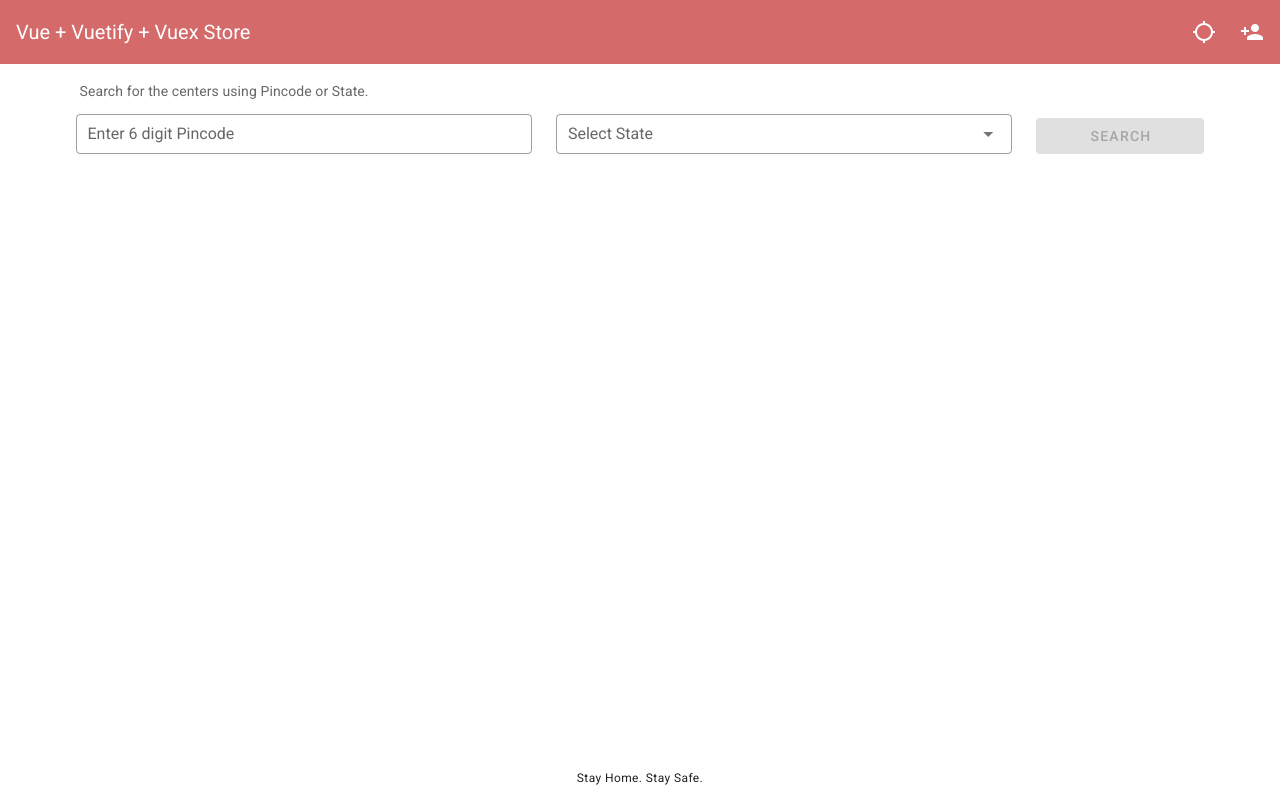
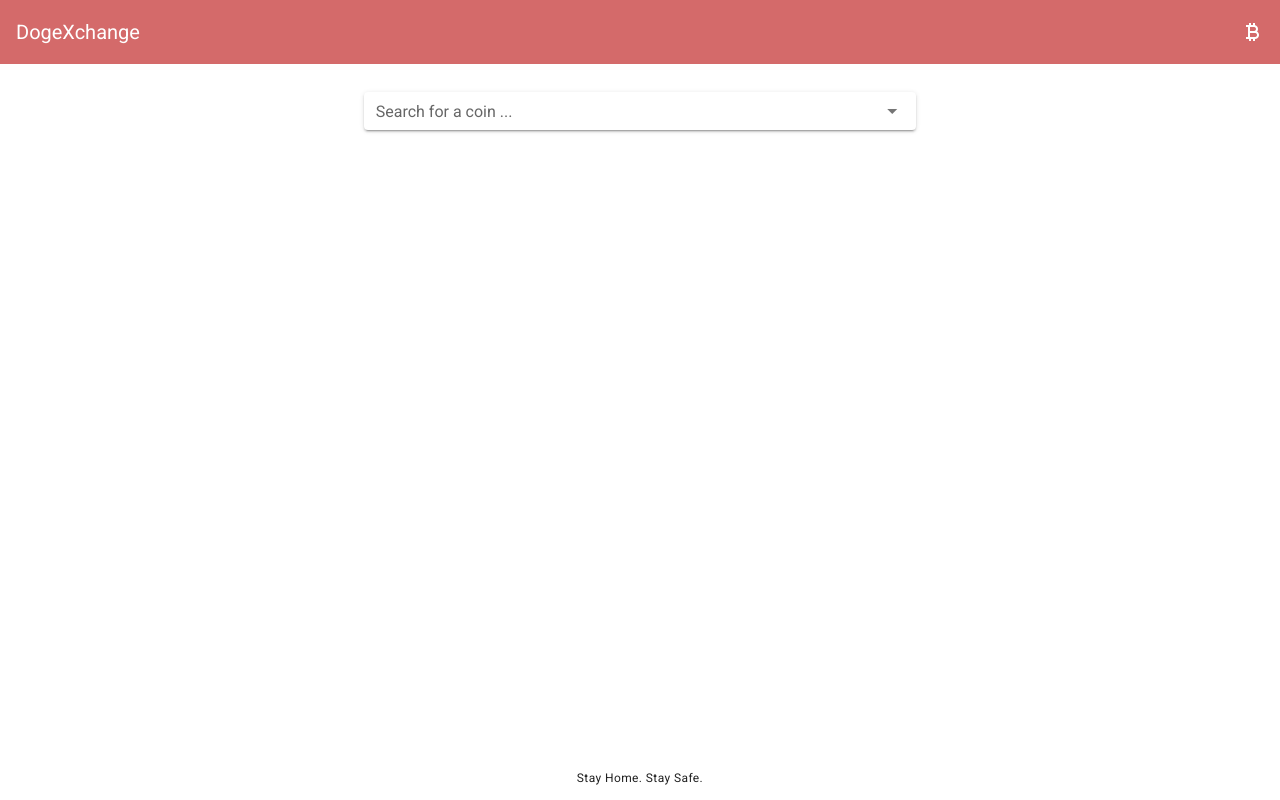
Before and after one commit to abhilashkulkarniofficial/vue-boilerplate, a Vue app: page / in a window 1280 px wide. Built offline with nearby package versions, Linux system fonts and the light colour scheme.

Commit message:
Start of dogexchange

```diff
--- a/src/components/App.vue
+++ b/src/components/App.vue
@@ -1,24 +1,24 @@
 <template>
   <v-app class="#FFAAAA">
     <v-app-bar color="#D46A6A" dark app flat>
-      <v-toolbar-title>Vue + Vuetify + Vuex Store</v-toolbar-title>
+      <v-toolbar-title>DogeXchange</v-toolbar-title>
       <v-spacer></v-spacer>
       <v-tooltip bottom>
       <template v-slot:activator="{ on, attrs }">
         <v-btn icon @click="showSearch=true" v-bind="attrs" v-on="on">
-          <v-icon>mdi-crosshairs</v-icon>
+          <v-icon>mdi-currency-btc</v-icon>
       </v-btn>
       </template>
-      <span>Profile</span>
+      <span>Exchange</span>
     </v-tooltip>
-    <v-tooltip bottom>
+    <!-- <v-tooltip bottom>
       <template v-slot:activator="{ on, attrs }">
         <v-btn icon @click="showSearch=false" v-bind="attrs" v-on="on">
           <v-icon>mdi-account-plus</v-icon>
       </v-btn>
       </template>
-      <span>Register</span>
-    </v-tooltip>
+      <span>Profile</span>
+    </v-tooltip> -->
     </v-app-bar>
 
 
--- a/src/components/Register.vue
+++ b/src/components/Register.vue
@@ -1,17 +1,20 @@
 <template>
     <v-container fluid >
-    <v-card flat tile >
-        <v-card-text class="d-flex justify-center" max-width="500" >
-            <v-card flat align="center">
+    <v-card flat tile class="justify-center">
+        <v-card-text >
+            <v-row>
+                <v-col cols="12" sm="3" md="3"></v-col>
+                <v-col cols="12" sm="6" md="6">
+                    <v-card flat max-width="500px" align="center">
                         <v-card-subtitle>
                             Register a user matey!
                         </v-card-subtitle>
                         <v-card-text>
                             <v-form ref="form" v-model="valid" lazy-validation>
 
-                        <v-text-field v-model="firstname" :counter="10" :rules="nameRules" label="First Name" required outlined dense></v-text-field>
+                                <v-text-field v-model="firstName" :counter="10" :rules="nameRules" label="First Name" required outlined dense></v-text-field>
 
-                        <v-text-field v-model="lastname" :counter="10" :rules="nameRules" label="Last Name" required outlined dense></v-text-field>
+                                <v-text-field v-model="lastName" :counter="10" :rules="nameRules" label="Last Name" required outlined dense></v-text-field>
 
                                 <v-text-field v-model="email" :rules="emailRules" label="E-mail" required outlined dense></v-text-field>
 
@@ -28,6 +31,9 @@
                         </v-card-text>
 
                     </v-card>
+                </v-col>
+                <v-col cols="12" sm="3" md="3"></v-col>
+            </v-row>
         </v-card-text>
 
     </v-card>
@@ -38,8 +44,8 @@ import { mapGetters } from 'vuex'
 
 export default {
     computed:{
-        ...mapGetters('search', {
-            //
+        ...mapGetters('register', {
+            users: 'getUsers'
     })
     },
     data () {
@@ -64,7 +70,7 @@ export default {
         age: '',
         ageRules: [
             v => !!v || 'Age is required',
-            v => (v>17 && v<70 )|| 'Age must be between 18 and 70',
+            v => (v>0 && v<150 )|| 'Age must be valid',
         ],
         select: null,
         items: [
@@ -88,6 +94,9 @@ export default {
     //   resetValidation () {
     //     this.$refs.form.resetValidation()
     //   },
+
+    // class="d-flex justify-center"
+    //  flat align="center"
         async registerUser(){
             let val = this.$refs.form.validate()
 
@@ -102,6 +111,8 @@ export default {
                 }
 
                 await this.$store.dispatch('register/register', userData)
+                console.log(this.users)
+                // this.$refs.form.reset()
             }
 
         }
--- a/src/components/Search.vue
+++ b/src/components/Search.vue
@@ -3,27 +3,32 @@
         <div>
             <v-card flat>
                 <v-card-text>
-                    <v-row  class="px-4">
-                        <div>
-                            Search for the centers using Pincode or State.
-                        </div>
-                    </v-row>
                     <v-row>
-                        <v-col cols="12" sm="5" md="5">
-                            <v-text-field v-model="pincode" label="Enter 6 digit Pincode" placeholder="110001" outlined clearable dense small></v-text-field>
+                        <v-col cols="12" sm="3" md="3" lg="3"></v-col>
+                        <v-col cols="12" sm="6" md="6" lg="6">
+                        <v-autocomplete
+                            v-model="model"
+                            :items="items"
+                            :loading="isLoading"
+                            :search-input.sync="search"
+                            clearable
+                            hide-details
+                            hide-selected
+                            hide-no-data
+                            item-text="name"
+                            item-value="id"
+                            label="Search for a coin ..."
+                            solo
+                            dense
+                        ></v-autocomplete>
                         </v-col>
-                        <v-col cols="12" sm="5" md="5">
-                            <v-select v-model="state" :items="items" label="Select State" placeholder="Delhi" outlined clearable dense></v-select>
-                        </v-col>
-                        <v-col cols="12" sm="2" md="2">
-                            <v-btn class="mt-1" color="#FFAAAA" block :disabled="disable[0] && disable[1]" @click="searchCenters">Search</v-btn>
-                        </v-col>
+                        <v-col cols="12" sm="3" md="3" lg="3"></v-col>
                     </v-row>
                 </v-card-text>
             </v-card>
 
         </div>
-       <div>
+       <!-- <div>
            <v-row justify="start">
                <v-col v-for="(slot, index) in slots" :key="index" cols="12"  sm="6" md="4">
                    <v-card class="mx-auto" max-width="344" >
@@ -60,7 +65,7 @@
                </v-col>
            </v-row>
 
-       </div>
+       </div> -->
 
     </v-container>
 </template>
@@ -68,44 +73,56 @@
 import { mapGetters } from 'vuex'
   export default {
       computed:{
-        ...mapGetters('search', {
-      centerSlots: 'getSlots'
+        ...mapGetters('register', {
+      firstnames: 'getFirstnames'
     })
     },
     data () {
       return {
-        pincode:null,
-        state:null,
-        items:[
-            'Delhi',
-            'Karnataka',
-            'Maharashtra',
-            'Uttar Pradesh'
-        ],
+        isLoading: false,
+        model: null,
+        search: null,
         filter:{},
-        disable:[true, true],
-        slots:[]
+        items:[],
+        coin:null
       }
     },
     watch: {
-      pincode (val) {
-        if(val && val.length === 6){
-            this.state = null
-            this.disable[0] = false
-            this.filter = {'pincode':val}
-        }else{
-            this.disable[0] = true
-        }
-      },
-      state (val) {
-          if(val){
-              this.pincode = null
-              this.disable[1] = false
-              this.filter = {'state':val}
-          }else{
-              this.disable[1] = true
-          }
-      }
+        /* eslint-disable */
+        model (val) {
+        // console.log(val)
+
+        fetch(`https://api.coingecko.com/api/v3/coins/${val}`)
+            .then(res => res.clone().json())
+            .then(res => {
+                console.log(res)
+                this.coin = res
+            })
+            .catch(err => {
+                console.log(err)
+            })
+
+        },
+        /* eslint-disable */
+        search (val) {
+            // console.log(val)
+            // Items have already been loaded
+            if (this.items.length > 0) return
+
+            this.isLoading = true
+
+            // Lazily load input items
+            fetch('https://api.coingecko.com/api/v3/coins/list')
+            .then(res => res.clone().json())
+            .then(res => {
+                // console.log(res)
+                this.items = res
+            })
+            .catch(err => {
+                console.log(err)
+            })
+            .finally(() => (this.isLoading = false))
+        },
     },
     methods: {
       async searchCenters(){
@@ -115,25 +132,11 @@ import { mapGetters } from 'vuex'
     },
     mounted(){
         // console.log(this.centerSlots)
-        this.$store.commit('search/setSlots',[])
+        // this.$store.commit('search/setSlots',[])
     }
   }
 </script>
 <style scoped>
-.myGrid {
-  display: grid;
-  grid-template-columns: auto auto auto;
-  grid-template-rows: repeat(3, 1fr) auto auto;
-  grid-template-areas:
-    "orange indigo1 red"
-    "orange indigo2 red"
-    "orange indigo3 red"
-    "purple green red"
-    "purple green blue"
-    ;
-  grid-gap: 0.5rem;
-  max-width: 600px;
-}
 
 .v-card--reveal {
   bottom: 0;
--- a/src/store/modules/register.js
+++ b/src/store/modules/register.js
@@ -3,14 +3,18 @@
 
 // state
 const state = () => ({
-    user:''
+    users:[],
+    firstnames:[]
 })
 
 // getters
 const getters = {
-    getUser:(state) => {
-        return state.user
-      }
+    getUsers:(state) => {
+      return state.users
+    },
+    getFirstnames:(state) => {
+      return state.firstnames
+    }
 }
 
 // actions
@@ -18,13 +22,20 @@ const actions = {
   async register({commit}, userData){
     console.log(userData)
     commit('setUser', userData)
+    commit('setFirstname', userData.firstName)
   }
 }
 
 // mutations
 const mutations = {
     setUser(state,data){
-        state.user = data
+        state.users.push(data)
+    },
+    clearUserData(state, data){
+        state.users = data
+    },
+    setFirstname(state, data){
+      state.firstnames.push(data)
     }
 }
 
```
Lines whose indentation alone changed are shown as unchanged.
